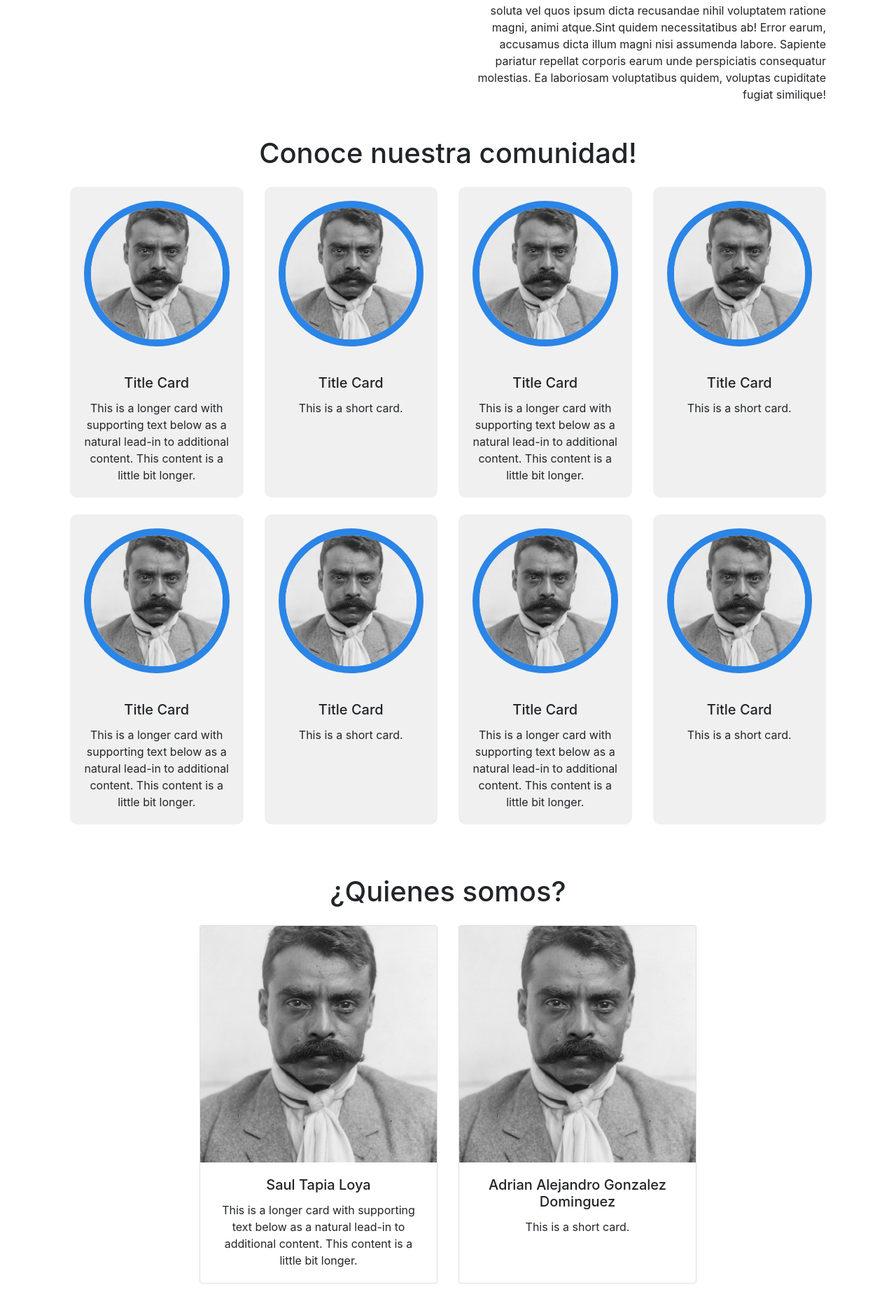
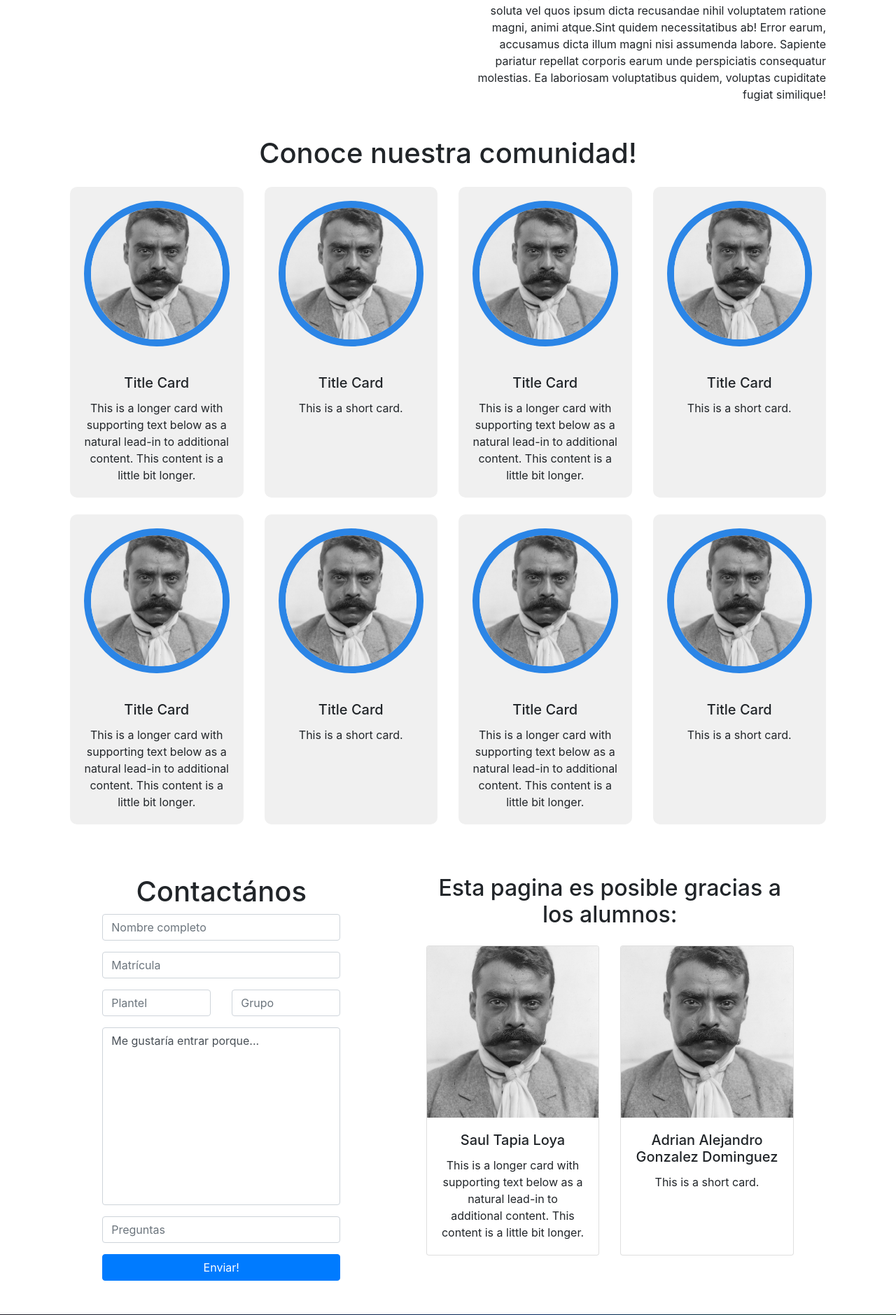
Before and after one commit to cobachih-dev/django-website, a Django app: page / in a window 1280 px wide. Shown: the part 1325-3204 px from the top of the page at 70% size. Run offline with Django 3.2, Linux system fonts and the light colour scheme; some libraries are stand-ins or nearby versions.

Commit message:
The registration of candidates and the acknowledgments were joined in a single section

```diff
--- a/templates/header.html
+++ b/templates/header.html
@@ -8,7 +8,6 @@
         <a class="nav-link" href="#">¿Que es?</a>
         <a class="nav-link" href="#">Horarios</a>
         <a class="nav-link" href="#">Comunidad</a>
-        <a class="nav-link" href="#">¿Quienes somos?</a>
         <a class="nav-link" href="#">Contáctanos!</a>
     </nav>
     </div>
--- a/templates/website/candidate_registrer_form.html
+++ b/templates/website/candidate_registrer_form.html
@@ -1,5 +1,5 @@
 <!-- Candidate registrer form -->
-<div class="container col-10 col-md-8 col-lg-4 offset-lg-8">
+<div class="container col-10 col-md-8 col-lg-4">
     <h1 class="h1">
         Contactános
     </h1>
--- /dev/null
+++ b/templates/website/contact_us.html
@@ -0,0 +1,6 @@
+<div class="content-text container">
+    <div class="row">
+        {% include "website/candidate_registrer_form.html" %}
+        {% include "website/thanks.html" %}
+    </div>
+</div>
--- a/templates/website/home.html
+++ b/templates/website/home.html
@@ -16,11 +16,8 @@
     <div class="container mt-5 ">
         {% include "website/meet_our_community.html" %}
     </div>
-    <div class="container mt-5 ">
-        {% include "website/about_us.html" %}
-    </div>
     <div class="container mt-5 mb-5">
-        {% include "website/candidate_registrer_form.html" %}
+        {% include "website/contact_us.html" %}
     </div>
 
 {% endblock container %}
--- a/templates/website/about_us.html
+++ b/templates/website/thanks.html
@@ -1,9 +1,9 @@
 {% load static %}
-<div class="content-text container col-md-8 offset-md-2">
-    <h1 class="h1 mb-4">
-        ¿Quienes somos?
-    </h1>
-    <div class="row row-cols-1 row-cols-md-2">
+<div class="content-text container mt-5 mt-lg-0 col-lg-6">
+    <h2 class="h2 mb-4">
+        Esta pagina es posible gracias a los alumnos:
+    </h2>
+    <div class="row row-cols-2 justify-content-center">
     <div class="col mb-4">
         <div class="card h-100">
             <div class="photo-container embed-responsive embed-responsive-1by1">
```
